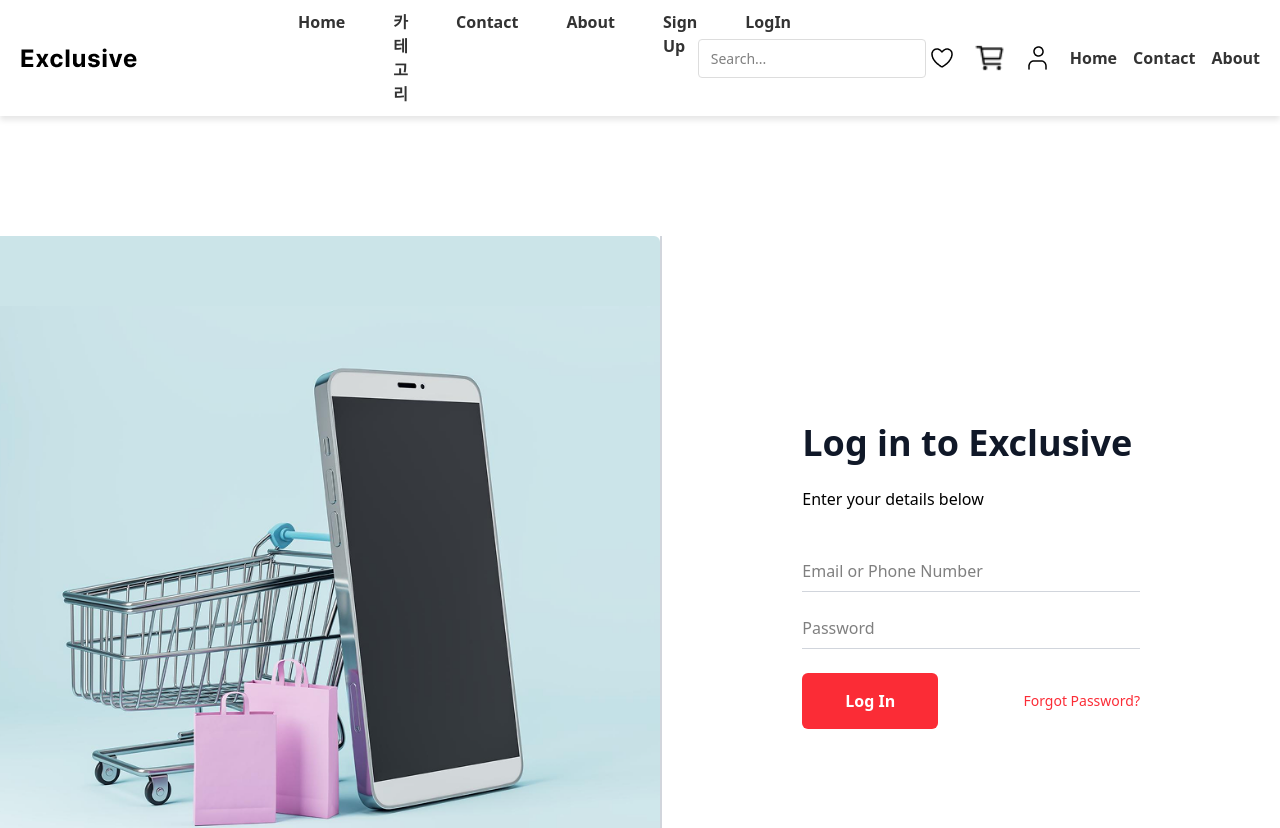
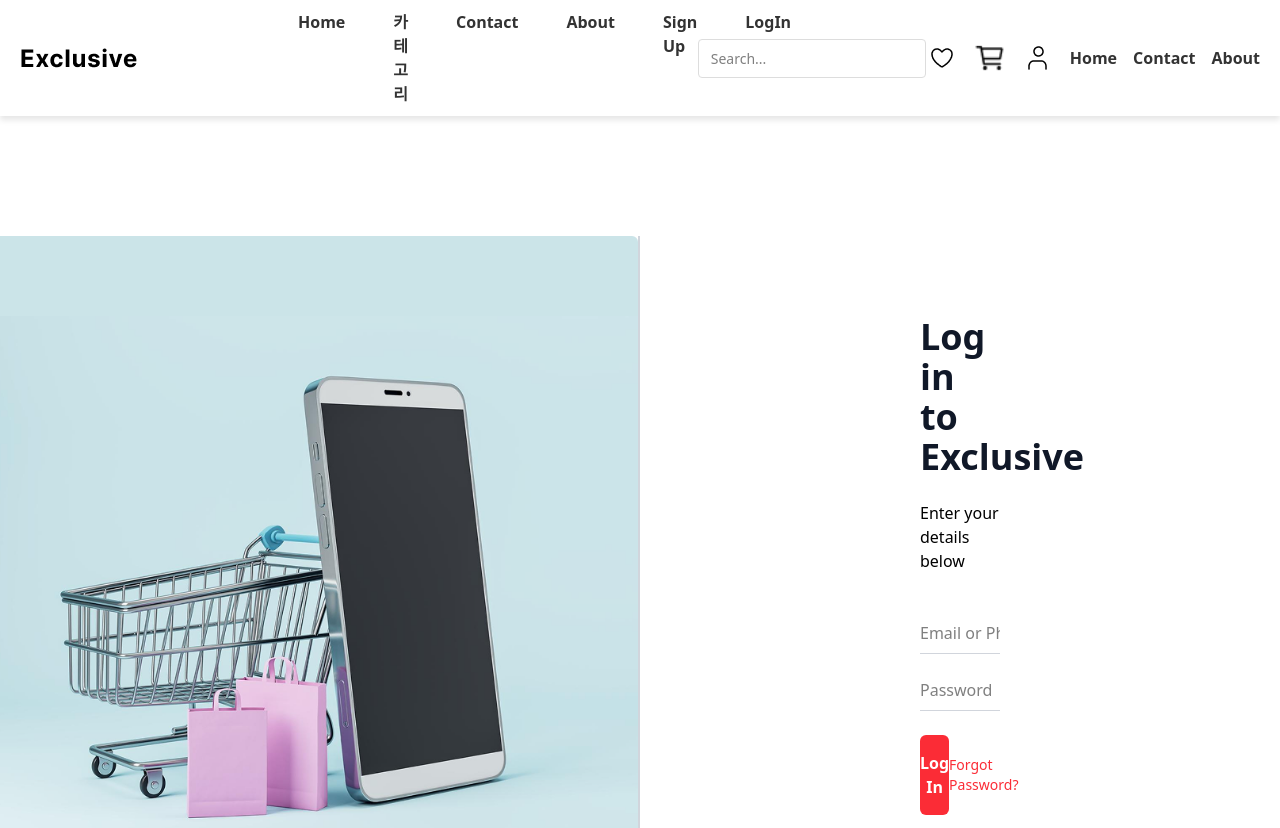
Before and after one commit to BusanItTeam/Front-End, a React (Vite) app in the folder shopping-web/: page /login in a window 1280 px wide. Shown: the top 828 px of the page. Built offline with nearby package versions, Linux system fonts and the light colour scheme.

Commit message:
dkdkdkdkdk

```diff
--- a/shopping-web/src/components/login/Login.jsx
+++ b/shopping-web/src/components/login/Login.jsx
@@ -59,7 +59,7 @@ const Login = () => {
   return (
     <div className="flex h-screen bg-white mt-30 mb-30">
       {/* 왼쪽 이미지 영역 */}
-      <div className="hidden md:flex w-[55%] min-h-[700px] bg-[#cbe4e8] overflow-hidden relative rounded-tr-md rounded-br-md">
+      <div className="hidden md:flex w-[60%] min-h-[700px] bg-[#cbe4e8] overflow-hidden relative rounded-tr-md rounded-br-md">
         <img
           src="/dl.beatsnoop.png"
           alt="Shopping Cart"
@@ -71,7 +71,7 @@ const Login = () => {
       <div className="hidden md:block w-[2px] bg-gray-300"></div>
 
       {/* 로그인 폼 */}
-      <div className="w-full md:w-1/2 flex flex-col justify-center items-start px-35 mb-30">
+      <div className="w-full md:w-1/2 flex flex-col justify-center items-start px-70 mb-35">
         <div className="w-full max-w-sm">
           <h2 className="text-4xl font-semibold text-gray-900 mb-6 self-start">
             Log in to Exclusive
```
